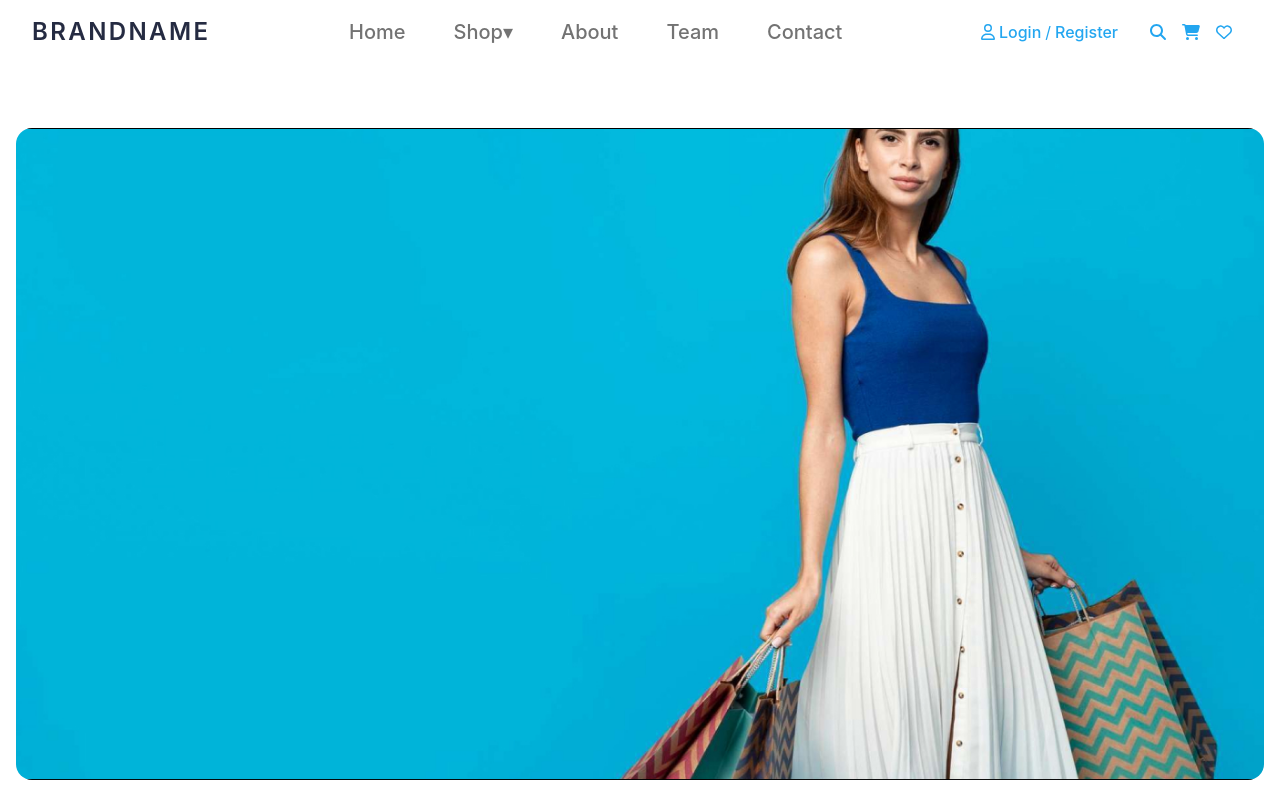
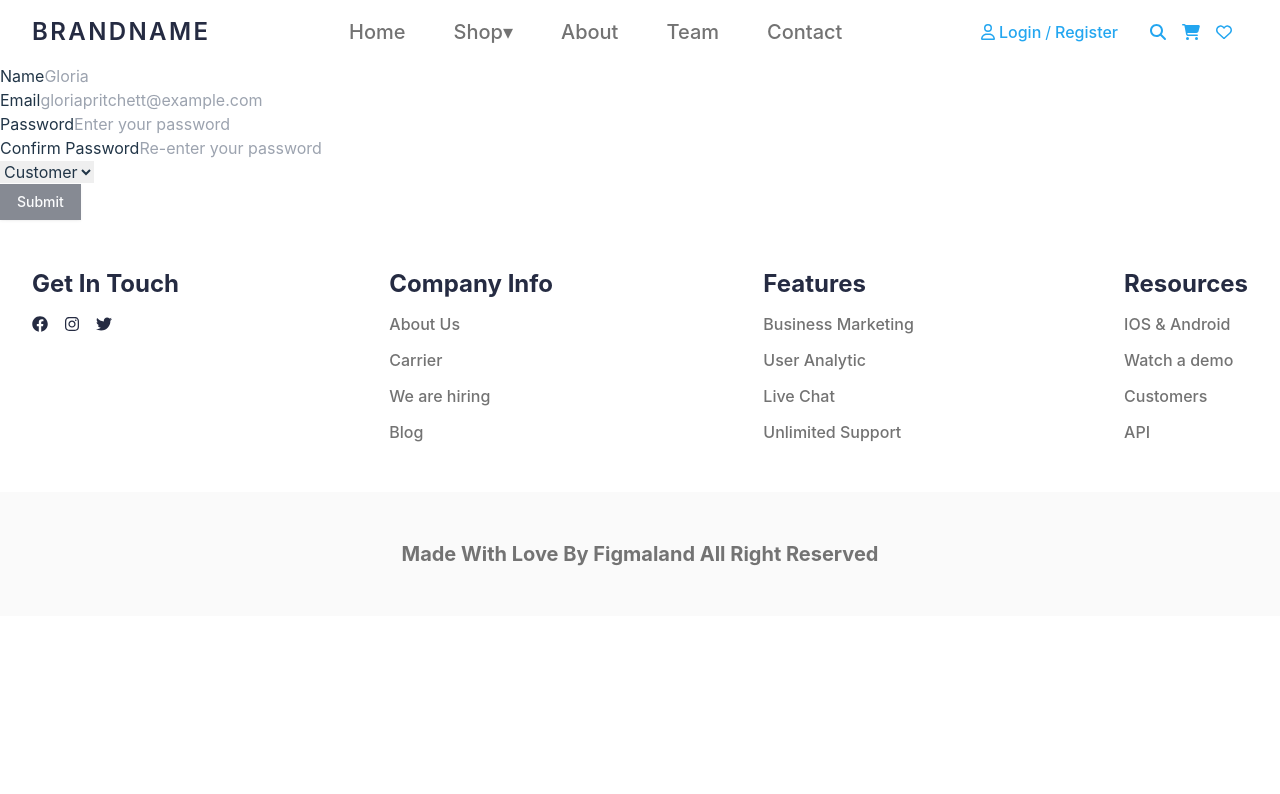
Before and after one commit to cansucebesoy/ecomm-cansu, a React (Vite) app: page /signup in a window 1280 px wide. Shown: the top 794 px of the page. Built offline with nearby package versions, Linux system fonts and the light colour scheme.

Commit message:
#8 add form

```diff
--- a/package.json
+++ b/package.json
@@ -31,6 +31,7 @@
     "react": "^18.3.1",
     "react-bootstrap": "^2.10.4",
     "react-dom": "^18.3.1",
+    "react-hook-form": "^7.53.0",
     "react-icons": "^5.3.0",
     "react-redux": "^9.1.2",
     "react-router-dom": "^5.3.0",
--- a/src/App.jsx
+++ b/src/App.jsx
@@ -8,6 +8,7 @@ import { ProductDetail } from "./pages/ProductDetail/ProductDetail";
 import { ContactPage } from "./pages/ContactPage/ContactPage";
 import { TeamPage } from "./pages/TeamPage/TeamPage";
 import { AboutUsPage } from "./pages/AboutUsPage/AboutUsPage";
+import { SignUpPage } from "./pages/SignUpPage/SignUpPage";
 
 const routes = [
   {
@@ -25,6 +26,10 @@ const routes = [
   {
     path: "/about",
     component: <AboutUsPage />,
+  },
+  {
+    path: "/signup",
+    component: <SignUpPage />,
   },
   {
     path: "/product/:productId",
--- /dev/null
+++ b/src/api/apiClient.js
@@ -0,0 +1,5 @@
+import axios from "axios";
+
+export const apiClient = axios.create({
+  baseURL: "https://workintech-fe-ecommerce.onrender.com",
+});
--- a/src/components/Home/NavBar/NavBar.jsx
+++ b/src/components/Home/NavBar/NavBar.jsx
@@ -101,7 +101,7 @@ export const NavBar = () => {
                   Login
                 </a>
                 <span className="text-tertiary">/</span>
-                <a className="text-tertiary" href="">
+                <a className="text-tertiary" href="/signup">
                   Register
                 </a>
               </div>
--- /dev/null
+++ b/src/components/SignUp/SignUp.jsx
@@ -0,0 +1,112 @@
+import { useForm } from "react-hook-form";
+import { Button } from "@/components/ui/button";
+
+const formDataInitial = {
+  name: "",
+  email: "",
+  password: "",
+  role: "Customer",
+};
+export const SignUp = () => {
+  const {
+    register,
+    handleSubmit,
+    watch,
+    formState: { errors, isValid },
+  } = useForm({
+    defaultValues: formDataInitial,
+    mode: "all",
+  });
+
+  const formSubmit = (formData) => {
+    console.log("form submitted:", formData);
+
+    //axios.post();
+  };
+  const password = watch("password");
+
+  return (
+    <div className="">
+      <form onSubmit={handleSubmit(formSubmit)}>
+        <div>
+          <label htmlFor="name">Name</label>
+          <input
+            id="name"
+            type="text"
+            placeholder="Gloria"
+            {...register("name", {
+              required: "isim alanı boş bırakılamaz",
+              minLength: {
+                value: 3,
+                message: "Name must be at least 3 characters long",
+              },
+            })}
+          />
+          {errors.name && <p>{errors.name.message}</p>}
+        </div>
+        <div>
+          <label htmlFor="email">Email</label>
+          <input
+            type="email"
+            id="email"
+            placeholder="gloriapritchett@example.com"
+            {...register("email", {
+              required: "e-posta alanı zorunlu",
+              pattern: {
+                value: /^[\w-\.]+@([\w-]+\.)+[\w-]{2,}$/gm,
+                message: "Please enter a valid email address",
+              },
+            })}
+          />
+          {errors.email && <p>{errors.email.message}</p>}
+        </div>
+        <div>
+          <label htmlFor="password">Password</label>
+          <input
+            type="password"
+            id="password"
+            placeholder="Enter your password"
+            {...register("password", {
+              required: "zorunlu",
+              pattern: {
+                value:
+                  /^(?=.*\d)(?=.*[a-z])(?=.*[A-Z])(?=.*[@$!%*?&])[A-Za-z\d@$!%*?&]{8,}$/gm,
+                message:
+                  "Password must be at least 8 characters long and include numbers, lowercase letters, uppercase letters, and special characters",
+              },
+            })}
+          />
+          {errors.password && <p>{errors.password.message}</p>}
+        </div>
+        <div>
+          <label htmlFor="confirm">Confirm Password</label>
+          <input
+            type="password"
+            id="confirm"
+            placeholder="Re-enter your password"
+            {...register("confirmPassword", {
+              required: "Please confirm your password",
+              validate: (
+                value //custom validation
+              ) => value === password || "Passwords do not match",
+            })}
+          />
+          {errors.confirmPassword && <p>{errors.confirmPassword.message}</p>}
+        </div>
+        <div>
+          <label htmlFor="role" className="sr-only">
+            Role
+          </label>
+          <select id="role" {...register("role")}>
+            <option selected>Customer</option>
+            <option>Store</option>
+            <option>Executive</option>
+          </select>
+        </div>
+        <Button type="submit" disabled={!isValid}>
+          Submit
+        </Button>
+      </form>
+    </div>
+  );
+};
--- /dev/null
+++ b/src/pages/SignUpPage/SignUpPage.jsx
@@ -0,0 +1,5 @@
+import { SignUp } from "@/components/SignUp/SignUp";
+
+export const SignUpPage = () => {
+  return <SignUp />;
+};
```
Also changed, not shown: 1 other file (tests, documents, lock files or other folders).
